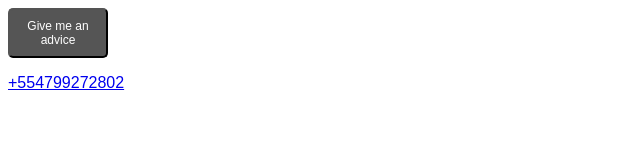
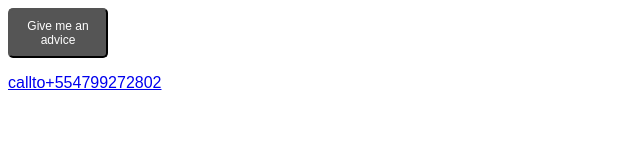
Before and after one commit to rafaelmatsumoto/great-advisor, a plain HTML site: page index.html in a window 1280 px wide. Shown: the full height of the page, 0-640 px from the left. Drawn offline with Linux system fonts and the light colour scheme.

Commit message:
Update index.html

```diff
--- a/index.html
+++ b/index.html
@@ -29,7 +29,7 @@
     <button type="button" class="btn" name="button" id="search"> Give me an advice </button>
     <p id="quote"></p>
 
-    <p><a href="tel:+554799272802" rel="nofollow">+554799272802</a></p>
+    <p><a href="callto:+554799272802" rel="nofollow">callto+554799272802</a></p>
 
   <script type="text/javascript">
 
```
